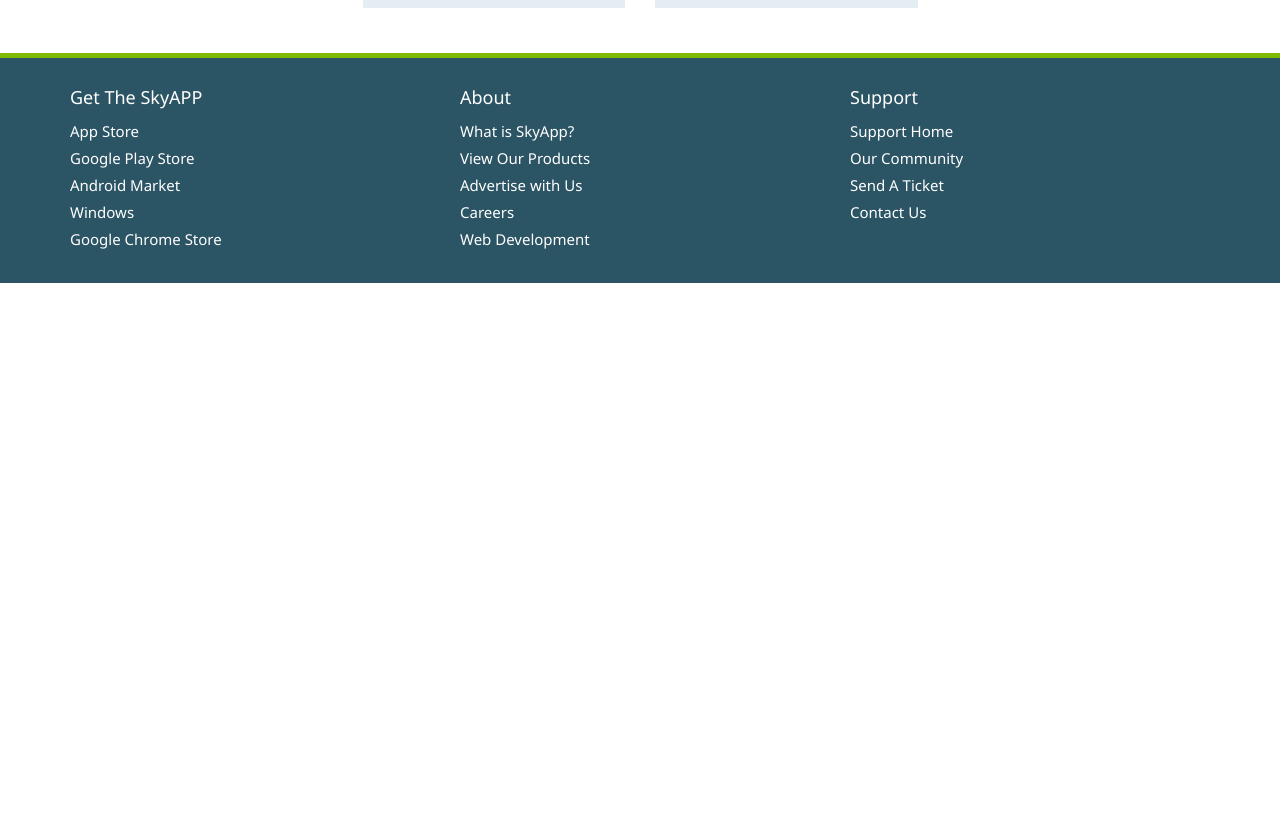
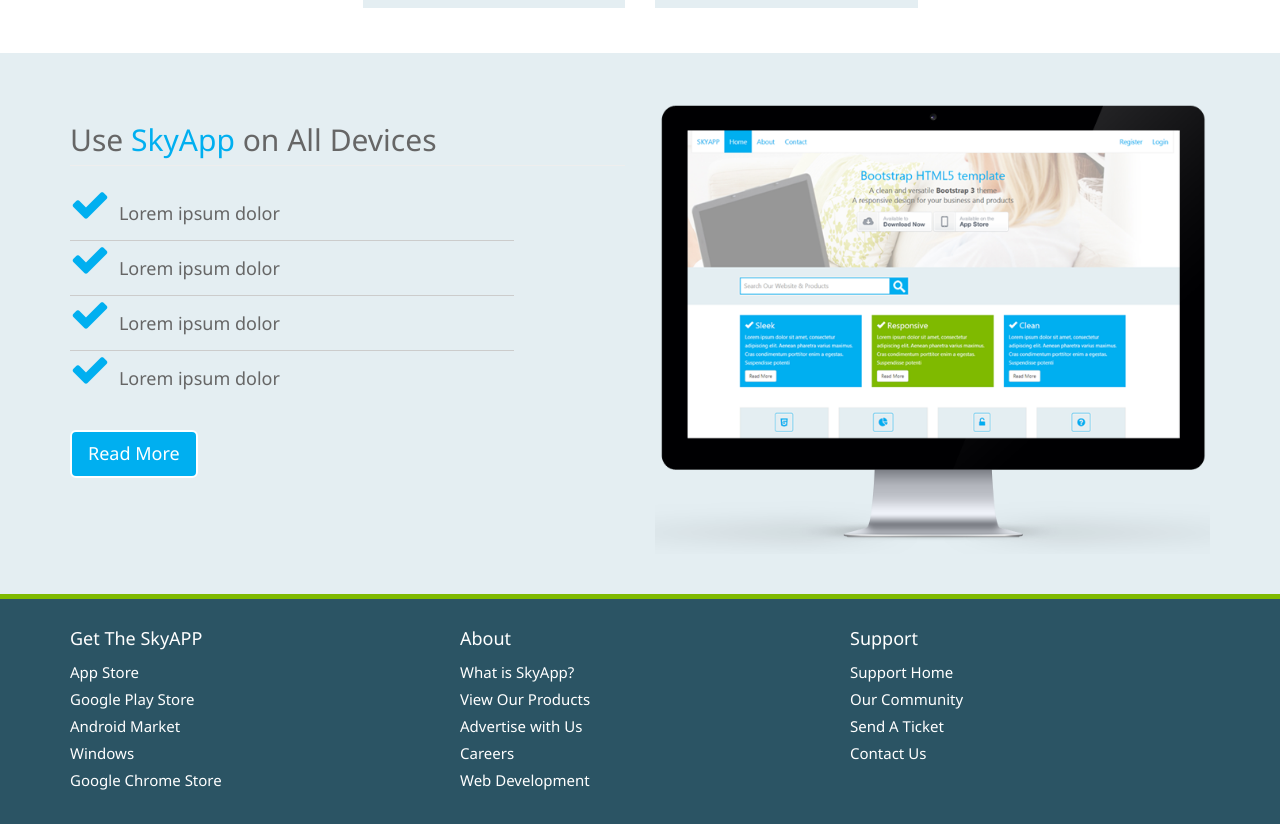
Before and after one commit to AlanJui/myBootstrap, a website: page app/index.html in a window 1280 px wide. Shown: the part 1274-2098 px from the top of the page. Before the commit the page ends 1557 px from the top, so only its background shows below. Drawn offline with Linux system fonts and the light colour scheme.

Commit message:
完成 Platforms and Devices

```diff
--- a/app/index.html
+++ b/app/index.html
@@ -163,6 +163,34 @@
 
 
   <!-- Platforms and Devices -->
+  <section class="section-light extra-pad">
+    <div class="container">
+      <div class="row">
+        <div class="col-md-6">
+          <h2 class="page-header">Use <span class="em-primary">SkyApp</span> on All Devices</h2>
+          <ul class="list list-feature">
+            <li>
+              <i class="fa fa-check fa-6 fa-primary"></i>
+              <span>Lorem ipsum dolor</span></li>
+            <li>
+              <i class="fa fa-check fa-6 fa-primary"></i>
+              <span>Lorem ipsum dolor</span></li>
+            <li>
+              <i class="fa fa-check fa-6 fa-primary"></i>
+              <span>Lorem ipsum dolor</span></li>
+            <li>
+              <i class="fa fa-check fa-6 fa-primary"></i>
+              <span>Lorem ipsum dolor</span></li>
+          </ul>
+          <br>
+          <a href="#" class="btn btn-primary btn-lg">Read More</a>
+        </div>
+        <div class="col-md-6">
+          <img src="img/device-imac.png" class="device">
+        </div>
+      </div>
+    </div>
+  </section>
 
   <!-- Download for Trial -->
 
```
